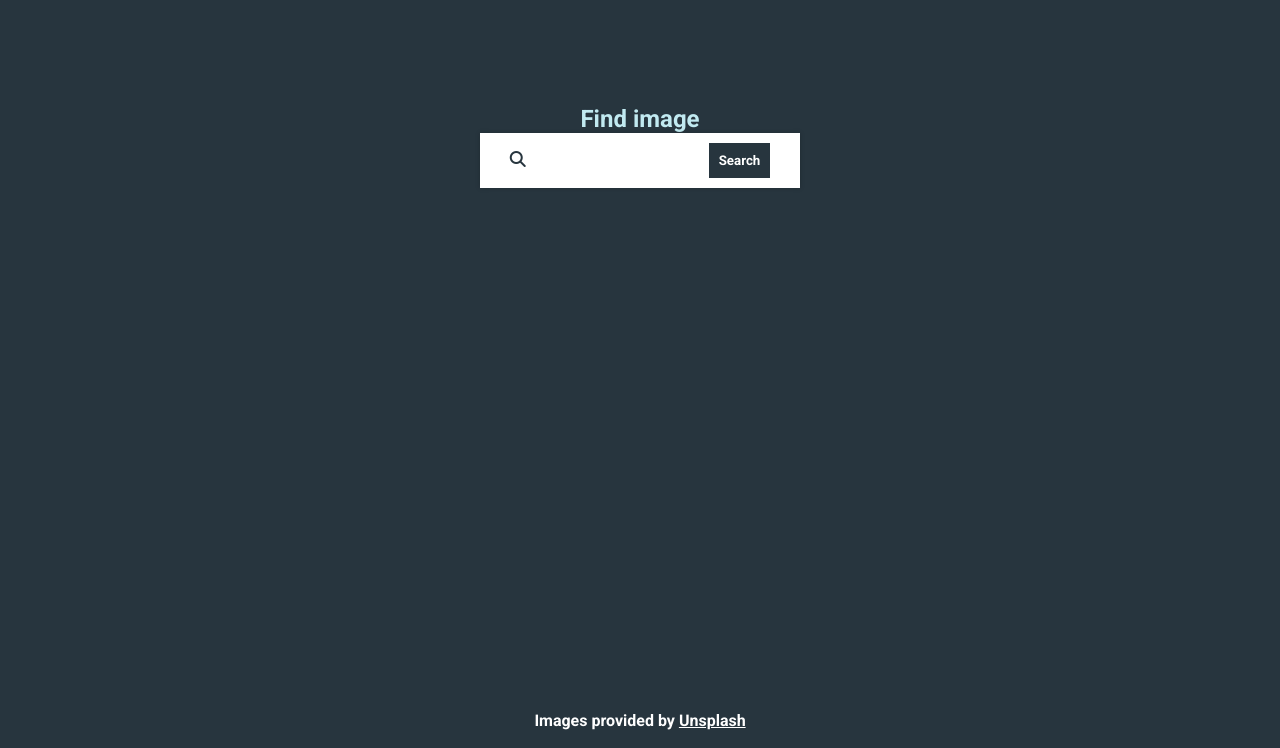
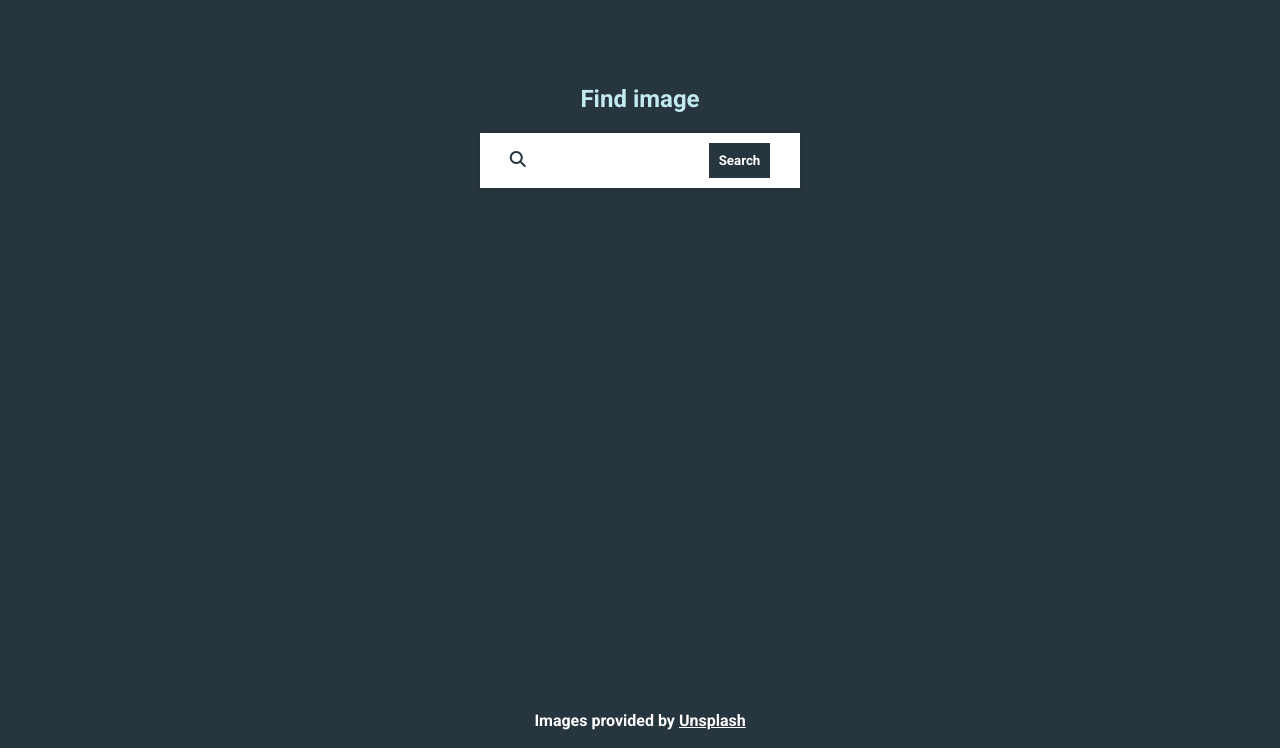
Before and after one commit to WSMomo/imageFinder, a plain HTML site: page index.html in a window 1280 px wide. Shown: the part 52-800 px from the top of the page. Drawn offline with Linux system fonts and the light colour scheme.

Commit message:
update style form

```diff
--- a/assets/sass/_form.scss
+++ b/assets/sass/_form.scss
@@ -4,7 +4,7 @@
   justify-content: end;
   align-items: center;
   height: 30vh;
-  //gap: 20px;
+  gap: 20px;
   margin-bottom: 40px;
 }
 
```
Also changed, not shown: assets/css/main.css, 1 other file.
